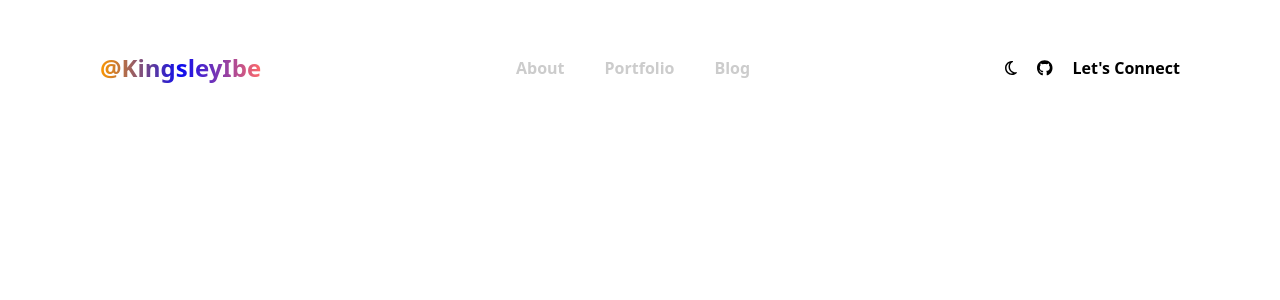
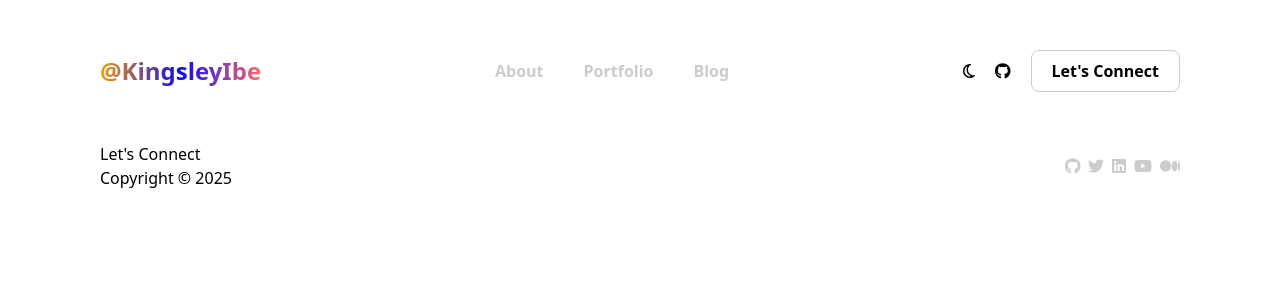
Before and after one commit to KingsleyIbe/kingsleyibeportfolio, a React (Create React App) app: page / in a window 1280 px wide. Shown: the top 300 px of the page. Built offline with nearby package versions, Linux system fonts and the light colour scheme.

Commit message:
Add footer

```diff
--- a/src/components/about/index.tsx
+++ b/src/components/about/index.tsx
@@ -1,10 +1,12 @@
 import React from 'react';
 import DesktopHeader from '../common/DesktopHeader.tsx';
+import Footer from '../common/Footer.tsx';
 
 const index = () => {
   return (
     <div className="relative">
       <DesktopHeader />
+      <Footer />
     </div>
   )
 }
--- a/src/components/common/DesktopHeader.tsx
+++ b/src/components/common/DesktopHeader.tsx
@@ -22,14 +22,14 @@ const DesktopHeader = () => {
           </ul>
         </nav>
         <div>
-          <ul className="flex flex-row gap-5">
+          <ul className="flex flex-row gap-5 items-center">
             <li>
               <button onClick={toggleTheme}>
                 {theme === 'light' ? (<FontAwesomeIcon icon={faMoon}/>) : (<FontAwesomeIcon icon={faSun} className="" />)}
               </button>
             </li>
             <li><Link to="https://github.com/KingsleyIbe" target="__blank"><FontAwesomeIcon icon={faGithub}/></Link></li>
-            <li><button>Let's Connect</button></li>
+            <li className="rounded-[8px] py-2 px-5 border-[#ccc] border-solid border-[1px]"><Link to="mailto:ibekingsley66@gmail.com">Let's Connect</Link></li>
           </ul>
         </div>
       </header>
--- /dev/null
+++ b/src/components/common/Footer.tsx
@@ -0,0 +1,26 @@
+import { faGithub, faTwitter, faYoutube } from '@fortawesome/free-brands-svg-icons';
+import { faLinkedin } from '@fortawesome/free-brands-svg-icons/faLinkedin';
+import { faMedium } from '@fortawesome/free-brands-svg-icons/faMedium';
+import { FontAwesomeIcon } from '@fortawesome/react-fontawesome';
+import React from 'react';
+import { Link } from 'react-router';
+
+const Footer = () => {
+  return (
+    <div className="px-[100px] flex flex-row justify-between items-center">
+      <div>
+        <Link to="mailto:ibekingsley66@gmail.com">Let's Connect</Link>
+        <p>Copyright &copy; {new Date().getFullYear().toString()}</p>
+      </div>
+      <ul className="flex flex-row gap-2 text-[#ccc]">
+        <li><Link to="https://github.com/KingsleyIbe" target="__blank"><FontAwesomeIcon icon={faGithub}/></Link></li>
+        <li><Link to="https://x.com/kingsleyibec" target="__blank"><FontAwesomeIcon icon={faTwitter}/></Link></li>
+        <li><Link to="https://www.linkedin.com/in/kingsley-ibe/" target="__blank"><FontAwesomeIcon icon={faLinkedin}/></Link></li>
+        <li><Link to="https://www.youtube.com/@kingsleyibe" target="__blank"><FontAwesomeIcon icon={faYoutube}/></Link></li>
+        <li><Link to="https://medium.com/@ibekingsley" target="__blank"><FontAwesomeIcon icon={faMedium}/></Link></li>
+      </ul>
+    </div>
+  )
+}
+
+export default Footer;
--- a/src/components/home/index.tsx
+++ b/src/components/home/index.tsx
@@ -1,10 +1,12 @@
 import React from 'react';
 import DesktopHeader from '../common/DesktopHeader.tsx'
+import Footer from '../common/Footer.tsx';
 
 const index = () => {
   return (
     <div>
       <DesktopHeader />
+      <Footer />
     </div>
   )
 }
--- a/src/components/portfolio/index.tsx
+++ b/src/components/portfolio/index.tsx
@@ -1,10 +1,12 @@
 import React from 'react';
 import DesktopHeader from '../common/DesktopHeader.tsx';
+import Footer from '../common/Footer.tsx';
 
 const index = () => {
   return (
     <div className="relative">
       <DesktopHeader />
+      <Footer />
     </div>
   )
 }
--- a/src/index.css
+++ b/src/index.css
@@ -21,18 +21,9 @@ body.dark-mode {
   transition: background-color 0.3s, color 0.3s;
 }
 
-/* .active-link {
-  border-bottom: 1px solid #FD9800;
-  border-bottom: linear-gradient(90deg, #ff7eb3, #ff758c, #ff6a68);
-  padding-bottom: 5px;
-} */
-
 .active-link {
   position: relative;
   display: inline-block;
-  /* text-decoration: none; */
-  /* color: #333; */
-  /* font-size: 18px; */
 }
 
 .active-link::after {
@@ -41,7 +32,7 @@ body.dark-mode {
   bottom: -10px;
   left: 0;
   width: 100%;
-  height: 2px; /* Thickness of the border */
+  height: 2px;
   background: linear-gradient(90deg, #FD9800, #0b0bf0, #ff6a68);
 }
 
@@ -55,8 +46,7 @@ body.dark-mode {
 
 
 .nav-link:hover, .active-link:hover {
-  /* color: #FD9800; */
   background: linear-gradient(90deg, #FD9800, #0b0bf0, #ff6a68);
-  -webkit-background-clip: text;
+  background-clip: text;
   -webkit-text-fill-color: transparent;
 }
```
